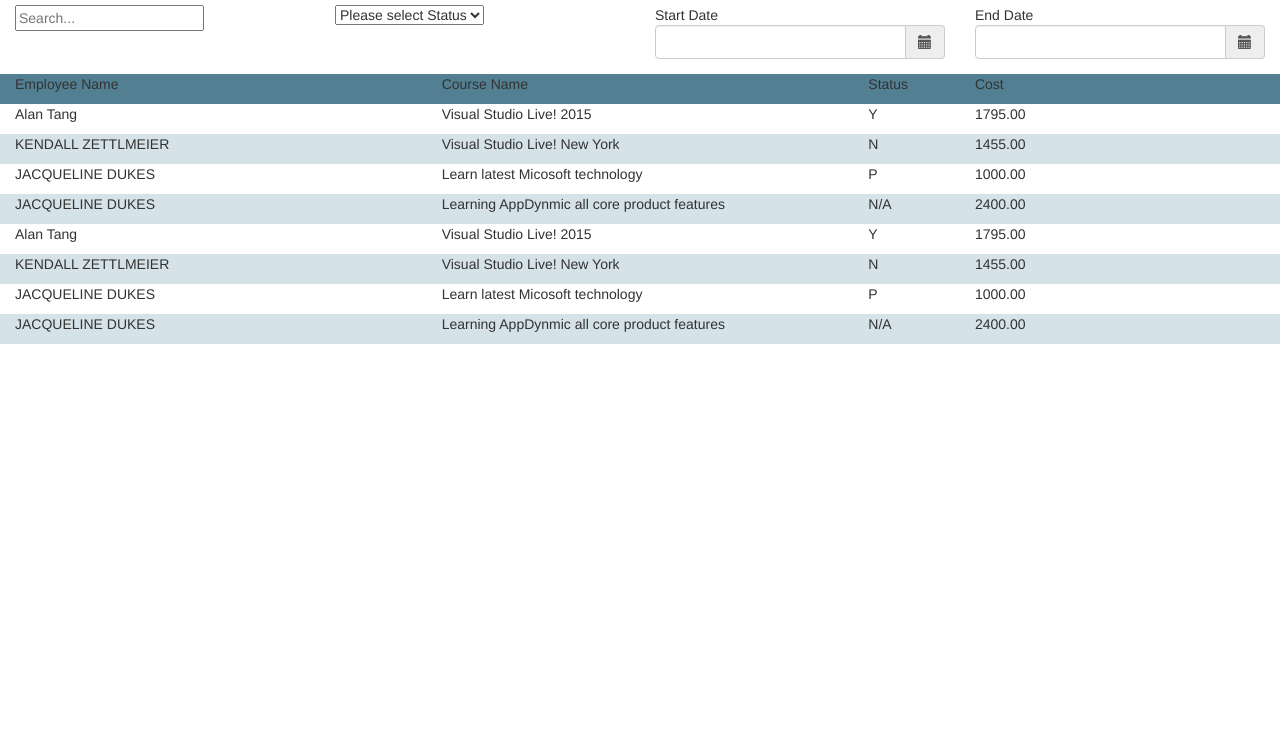
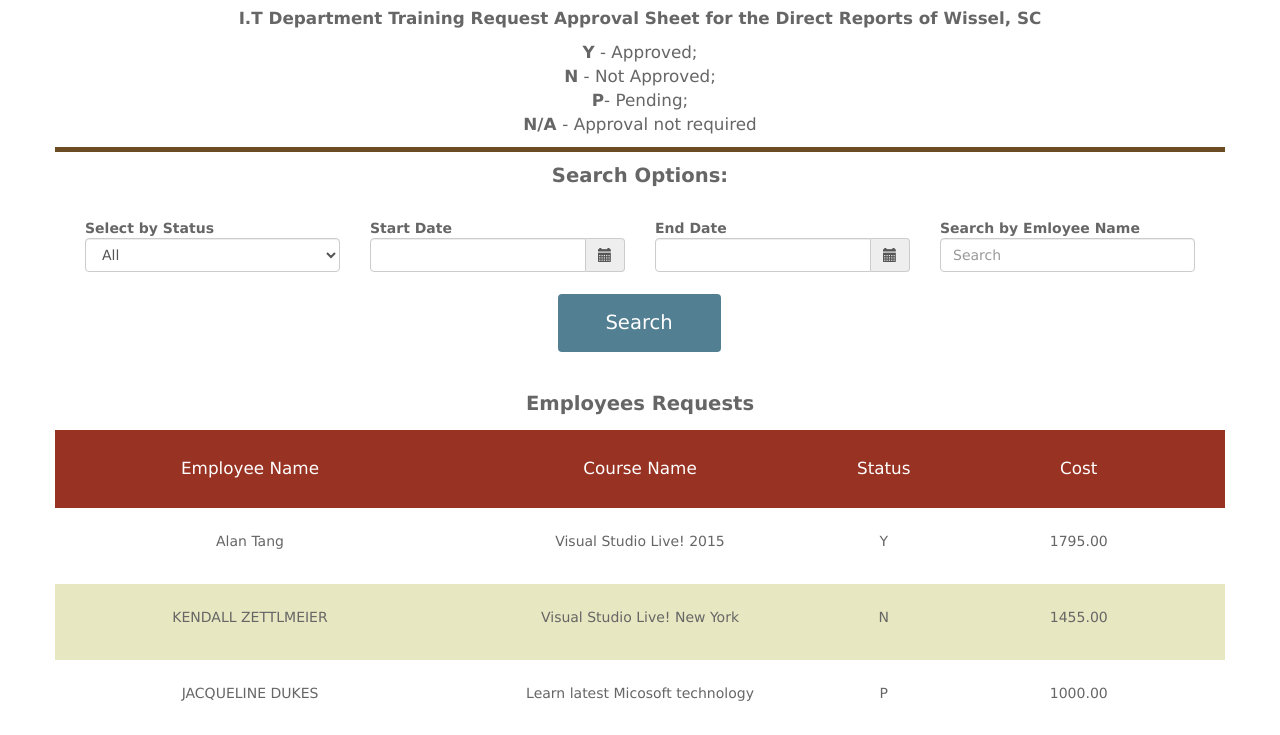
Before and after one commit to thenerdhero/c35, a plain HTML site: page frontend/html/manage2_all_requests.html in a window 1280 px wide. Shown: the part 92-827 px from the top of the page. Before the commit the page ends 800 px from the top, so only its background shows below. Drawn offline with nearby package versions, Linux system fonts and the light colour scheme.

Commit message:
Iryna: manager part option 1, I.T Department Training Request Approval Sheet, Employees Requests

```diff
--- a/frontend/css/manage2_all_requests.css
+++ b/frontend/css/manage2_all_requests.css
@@ -1,4 +1,96 @@
-.sea {
-	margin-top:100px;
-margin-bottom:40px;
+body {
+font-family: Verdana, Arial, Helvetica, sans-serif;
+color:#666666;
+margin:0;
+padding:0;
 }
+
+.name {
+	border-bottom: 5px solid #6c4d23;
+}
+.name p {
+text-align: center;
+font-size: 120%;
+margin: 2px 0px 10px;
+}
+
+.name2 {
+text-align:center;
+font-size:140%;
+margin: 10px 0px 2px;
+}
+
+.search-option {
+	margin: 18px 0px 9px;
+}
+
+.search-button {
+
+  width:25%;
+  padding:14px 0px;
+  background-color:#527F92;
+  color: #fff;
+  margin: 7px auto 28px;
+  font-size: 140%;
+}
+
+
+
+.top{
+	background-color:#983222;
+}
+
+.top p {
+
+	margin: 27px 0px;
+	text-align: center;
+	color:white;
+	font-size: 120%;
+
+}
+
+.row-odd{
+	background-color:#fff;
+		padding:23px 0px 23px;
+	text-align: center;
+}
+
+.row-even{
+	background-color:#E7E7C1;
+		padding:23px 0px 23px;
+	text-align: center;
+}
+
+@media (max-width: 768px) {
+.top p {
+
+	margin: 15px 0px;
+	text-align: center;
+	font-size: 90%;
+
+}
+
+.row-odd{
+	background-color:#fff;
+		padding:2px 0px 2px;
+	text-align: left;
+	font-size: 90%;
+}
+
+.row-even{
+	background-color:#E7E7C1;
+		padding:2px 0px 2px;
+	text-align: left;
+	font-size: 90%;
+}
+
+.search-button {
+
+  width:45%;
+  padding:10px 0px;
+  margin: 7px auto 28px;
+
+}
+
+
+}
--- a/frontend/html/manage2_all_requests.html
+++ b/frontend/html/manage2_all_requests.html
@@ -1,17 +1,19 @@
 <!DOCTYPE html>
 <html lang="en">
 <head>
-    <title>Approver first page</title>
+    <title>I.T Department Training Request Approval Sheet, All Employees Requests</title>
     <meta charset="utf-8">
     <meta name="viewport" content="width=device-width, initial-scale=1">
     <link rel="stylesheet" href="https://maxcdn.bootstrapcdn.com/bootstrap/3.3.4/css/bootstrap.min.css">
     <script src="https://ajax.googleapis.com/ajax/libs/jquery/1.11.3/jquery.min.js"></script>
     <script src="https://maxcdn.bootstrapcdn.com/bootstrap/3.3.4/js/bootstrap.min.js"></script>
-    <link rel="stylesheet" type="text/css" href="mpage2.css">
+    <link rel="stylesheet" type="text/css" href="../css/manage2_all_requests.css">
 </head>
 <body>
-<!-- general container???????????????????-->
-  <div class="container-fluid">
+
+
+<!-- general container-->
+  <div class="container">
 
   	<!-- Navbar -->
 <div class="bs-example">
@@ -38,31 +40,52 @@
     </nav>
 </div>
 
+<!--text-->
+  <div class="row name">
+        <div class="col-xs-12 col-sm-12 col-md-12">
+              <p> <strong>I.T Department Training Request Approval Sheet for the Direct Reports of
+Wissel, SC</strong></p>
+ <p><strong> Y</strong> - Approved;  <br>
+ <strong>N</strong> - Not Approved; <br>
+ <strong>P</strong>- Pending;<br>
+ <strong>N/A </strong>- Approval not required</p>
+        </div>
+    </div>
+
+
+
 
 <!-- My Search /Start/End calendar, choose option -->
 
-        <div class="row sea">
-          <div class=" col-xs-12 col-sm-12 col-md-3">
-      <div class="light">
-          <form>
-          <span><input type="text" class="search rounded" placeholder="Search..."></span>
-          </form>
-      </div>
+ <div class="row name2">
+        <div class="col-xs-12 col-sm-12 col-md-12">
+            <p> <strong>Search Options:</strong></p>
+
+              <!--<p> Search by Status:</p>
+                     <p><strong>  Search by Date </strong> </p>
+                         <p><strong>  Search by Employee Name </strong> </p>-->
+
+        </div>
     </div>
 
 
-          <div class=" col-xs-12 col-sm-12 col-md-3">
-          	<select>
-    <option value="" selected disabled>Please select Status</option>
-     <option value="">All</option>
-    <option value="">Y</option>
-    <option value="">N</option>
-    <option value="">P</option>
-    <option value="">N/A</option>
-</select>
+        <div class="row search-option">
+
+
+          <div class=" col-xs-12 col-sm-12 col-md-3"> <strong>  Select by Status </strong><br>
+    <div class="form-group">
+      <select class="selectpicker form-control">
+        <option>All</option>
+        <option>Y</option>
+        <option>N</option>
+         <option>P</option>
+          <option>N/A</option>
+
+      </select>
+    </div>
           </div>
 
-          <div class=" col-xs-12 col-sm-12 col-md-3"> Start Date
+          <div class=" col-xs-12 col-sm-12 col-md-3"> <strong>Start Date</strong>
 <div class="form-group">
                 <div class='input-group date' id='datetimepicker1'>
                     <input type='text' class="form-control" />
@@ -78,7 +101,7 @@
                                            </script>
           </div>
 
-          <div class=" col-xs-12 col-sm-12 col-md-3"> End Date
+          <div class=" col-xs-12 col-sm-12 col-md-3"><strong> End Date </strong>
 
            <div class="form-group">
                              <div class='input-group date' id='datetimepicker1'>
@@ -94,13 +117,35 @@
  });
  </script></div>
 
+ <div class=" col-xs-12 col-sm-12 col-md-3"> <strong>Search by Emloyee Name</strong>
+      <form class="na" role="search">
+  <div class="form-group">
+    <input type="text" class="form-control" placeholder="Search">
+  </div>
+</form>
+
+
 </div>
 
+<!--Search button-->
+<div class="row">
+  <div class="col-xs-12 col-sm-12 col-md-5"> </div>
+ <div class="col-xs-12 col-sm-12 col-md-7">
+<a href="#" class="btn search-button" role="button">Search</a> </div>
+</div>
+   </div>
 
+
+<!--Text-->
+  <div class="row name2">
+        <div class="col-xs-12 col-sm-12 col-md-12">
+                <p><strong>Employees Requests</strong></p>
+                   </div>
+                      </div>
 
 
 <!--table-->
- <div class="row " style="background-color:#527F92">
+ <div class="row top">
   <div class="col-xs-4 col-sm-4 col-md-4"><p>Employee Name</p></div>
   <div class= "col-xs-4 col-sm-4 col-md-4"><p>Course Name</p></div>
   <div class="col-xs-1 col-sm-1 col-md-1"><p>Status</p></div>
@@ -108,7 +153,7 @@
   </div>
 
 
- <div class="row top" style="background-color:#eleace">
+ <div class="row row-odd">
   <div class="col-xs-4 col-sm-4 col-md-4"><p>Alan Tang</p></div>
   <div class= "col-xs-4 col-sm-4 col-md-4"><p>Visual Studio Live! 2015</p></div>
   <div class="col-xs-1 col-sm-1 col-md-1"><p>Y</p></div>
@@ -116,28 +161,28 @@
   </div>
 
 
- <div class="row top" style="background-color:#d5e2e7">
+ <div class="row row-even">
   <div class="col-xs-4 col-sm-4 col-md-4"><p>KENDALL ZETTLMEIER</p></div>
   <div class= "col-xs-4 col-sm-4 col-md-4"><p>Visual Studio Live! New York</p></div>
   <div class="col-xs-1 col-sm-1 col-md-1"><p>N</p></div>
   <div class="col-xs-3 col-sm-3 col-md-3">1455.00</div>
   </div>
 
- <div class="row top" style="background-color:#eleace">
+ <div class="row row-odd">
   <div class="col-xs-4 col-sm-4 col-md-4"><p>JACQUELINE DUKES</p></div>
   <div class= "col-xs-4 col-sm-4 col-md-4"><p>Learn latest Micosoft technology</p></div>
   <div class="col-xs-1 col-sm-1 col-md-1"><p>P</p></div>
   <div class="col-xs-3 col-sm-3 col-md-3">1000.00</div>
   </div>
 
-  <div class="row top" style="background-color:#d5e2e7">
+  <div class="row row-even">
   <div class="col-xs-4 col-sm-4 col-md-4"><p>JACQUELINE DUKES</p></div>
   <div class= "col-xs-4 col-sm-4 col-md-4"><p>Learning AppDynmic all core product features</p></div>
   <div class="col-xs-1 col-sm-1 col-md-1"><p>N/A</p></div>
   <div class="col-xs-3 col-sm-3 col-md-3">2400.00</div>
   </div>
 
-  <div class="row top" style="background-color:#eleace">
+  <div class="row row-odd">
   <div class="col-xs-4 col-sm-4 col-md-4"><p>Alan Tang</p></div>
   <div class= "col-xs-4 col-sm-4 col-md-4"><p>Visual Studio Live! 2015</p></div>
   <div class="col-xs-1 col-sm-1 col-md-1"><p>Y</p></div>
@@ -145,25 +190,7 @@
   </div>
 
 
- <div class="row top" style="background-color:#d5e2e7">
-  <div class="col-xs-4 col-sm-4 col-md-4"><p>KENDALL ZETTLMEIER</p></div>
-  <div class= "col-xs-4 col-sm-4 col-md-4"><p>Visual Studio Live! New York</p></div>
-  <div class="col-xs-1 col-sm-1 col-md-1"><p>N</p></div>
-  <div class="col-xs-3 col-sm-3 col-md-3">1455.00</div>
-  </div>
-<div class="row top" style="background-color:#eleace">
-  <div class="col-xs-4 col-sm-4 col-md-4"><p>JACQUELINE DUKES</p></div>
-  <div class= "col-xs-4 col-sm-4 col-md-4"><p>Learn latest Micosoft technology</p></div>
-  <div class="col-xs-1 col-sm-1 col-md-1"><p>P</p></div>
-  <div class="col-xs-3 col-sm-3 col-md-3">1000.00</div>
-  </div>
 
-  <div class="row top" style="background-color:#d5e2e7">
-  <div class="col-xs-4 col-sm-4 col-md-4"><p>JACQUELINE DUKES</p></div>
-  <div class= "col-xs-4 col-sm-4 col-md-4"><p>Learning AppDynmic all core product features</p></div>
-  <div class="col-xs-1 col-sm-1 col-md-1"><p>N/A</p></div>
-  <div class="col-xs-3 col-sm-3 col-md-3">2400.00</div>
-  </div>
 
 
 
```
